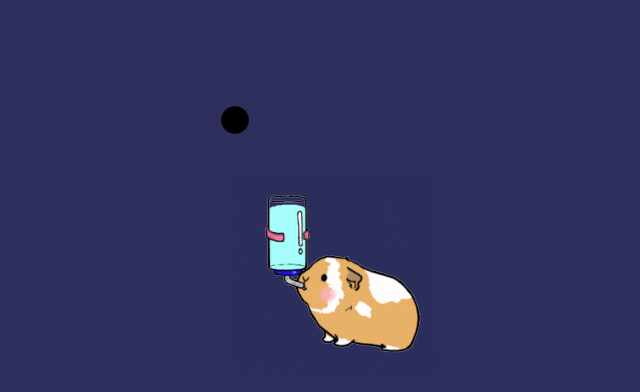
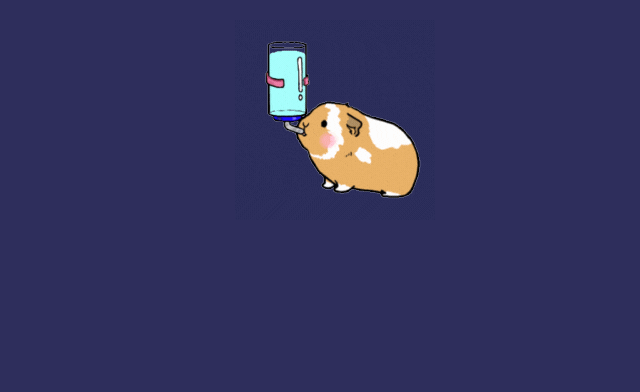
Before and after one commit to ChayaGreisman/guinea-pig-frontend, a React (Create React App) app: page / in a window 1280 px wide. Shown: the top 392 px of the page, without its empty margins (305-945 px from the left). Built offline with nearby package versions, Linux system fonts and the light colour scheme.

Commit message:
just for fun

```diff
--- a/src/App.js
+++ b/src/App.js
@@ -1,25 +1,18 @@
-import React from 'react';
+import React, {useState} from 'react';
 import './App.css';
 import { BrowserRouter as Router, Route, Switch } from 'react-router-dom';
-import Canvas from './components/Canvas'
+
 
 
 function App() {
 
-  const draw = (ctx, frameCount) => {
-    ctx.clearRect(0, 0, ctx.canvas.width, ctx.canvas.height)
-    ctx.fillStyle = '#000000'
-    ctx.beginPath()
-    ctx.arc(50, 100, 20*Math.sin(frameCount*0.05)**2, 0, 2*Math.PI)
-    ctx.fill()
-  }
+  const [count, setCount] = useState(0);
 
   return (
     <div className="App">
       <br/>
-      <Canvas draw={draw}/>
-      <br/>
-      <img src = './guineaPigGIF.gif'/>
+      {[...Array(count)].map((e, i) => <img src='./guineaPigGIF.gif' onClick={()=>setCount(count+1)} /> )}
+      <img src='./guineaPigGIF.gif' onClick={()=>setCount(count+1)} />
     </div>
   );
 }
--- a/src/components/Canvas.js
+++ /dev/null
@@ -1,30 +0,0 @@
-import React, { useRef, useEffect } from 'react'
-
-const Canvas = props => {
-
-  const { draw, ...rest } = props
-  const canvasRef = useRef(null)
-
-  useEffect(() => {
-
-    const canvas = canvasRef.current
-    const context = canvas.getContext('2d')
-    let frameCount = 0
-    let animationFrameId
-
-    const render = () => {
-      frameCount++
-      draw(context, frameCount)
-      animationFrameId = window.requestAnimationFrame(render)
-    }
-    render()
-
-    return () => {
-      window.cancelAnimationFrame(animationFrameId)
-    }
-  }, [draw])
-
-  return <canvas ref={canvasRef} {...rest}/>
-}
-
-export default Canvas
```
